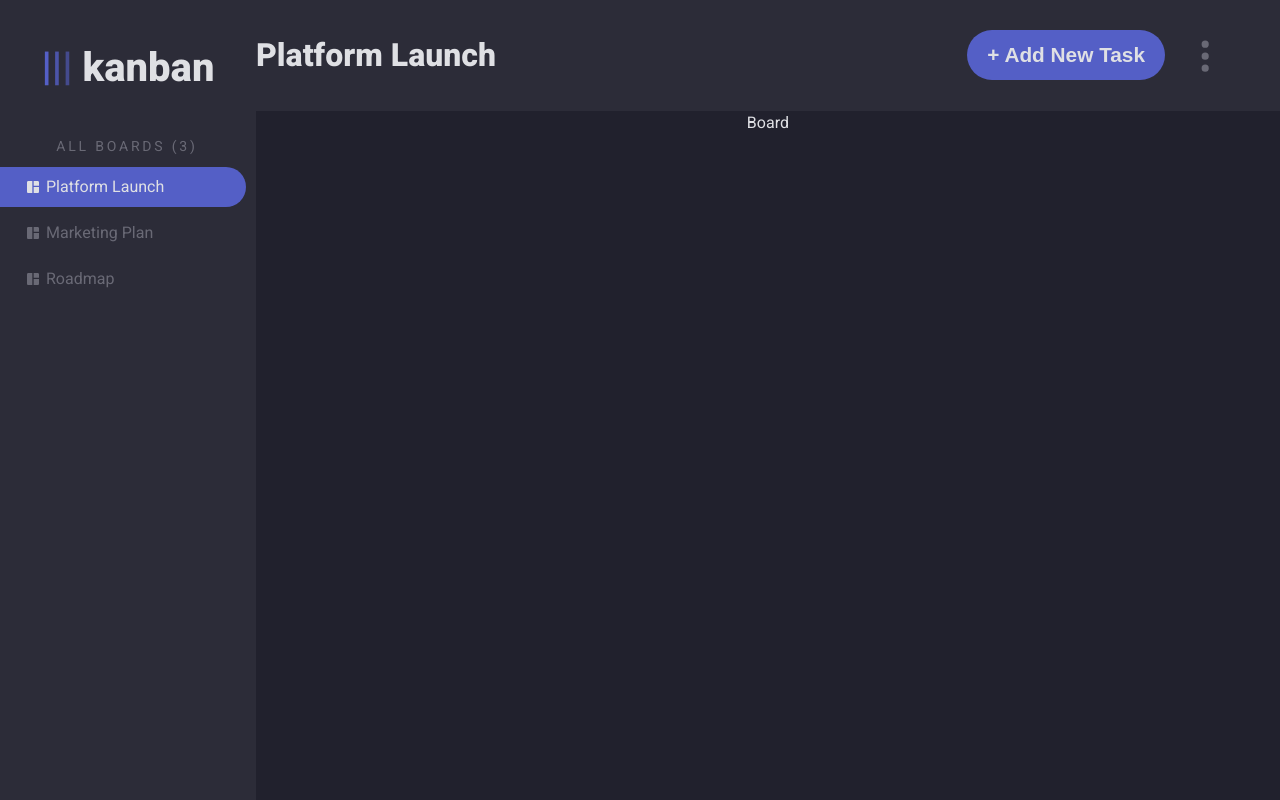
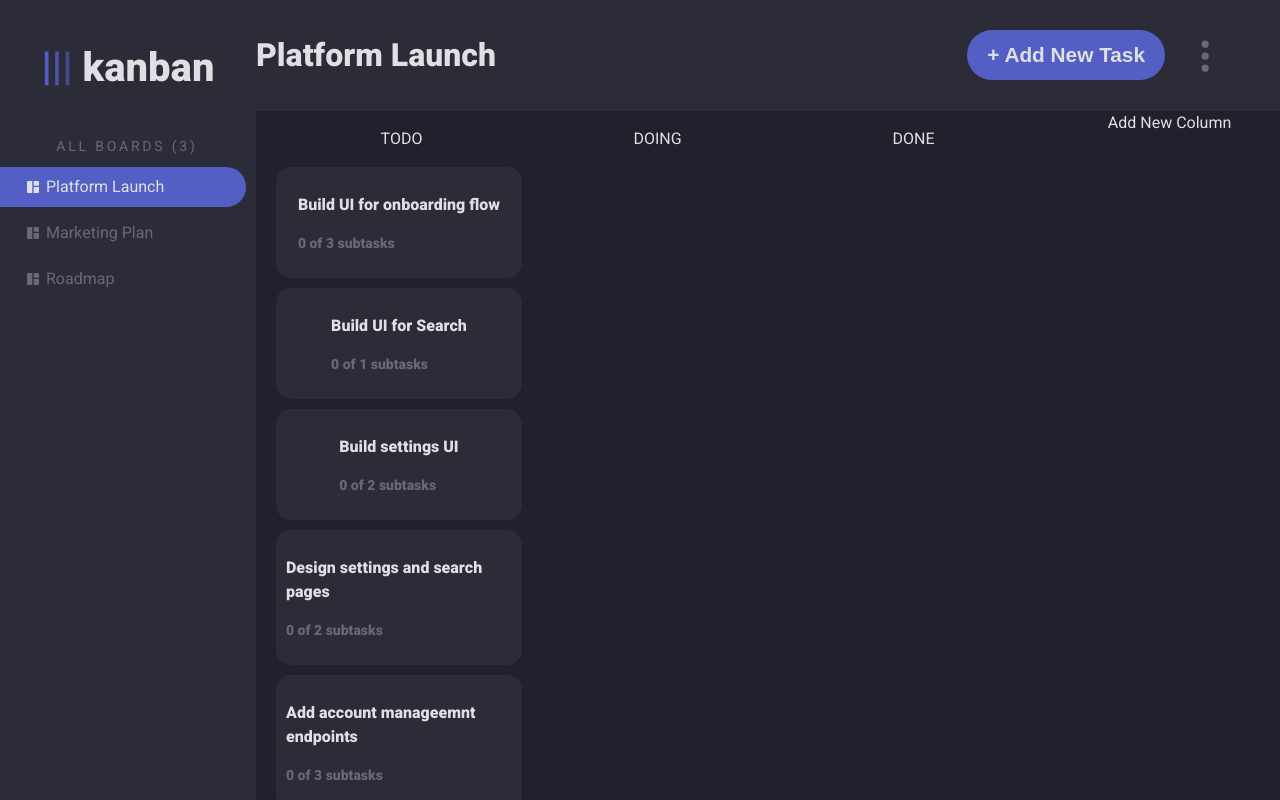
Before and after one commit to andyberaldcatelo/FrontEndChallenges-Kanban, a React (Create React App) app: page / in a window 1280 px wide. Shown: the top 800 px of the page. Built offline with nearby package versions, Linux system fonts and the light colour scheme.

Commit message:
Basic Logic between task, subtasks & boards almost done --> for next time, need to complete the styling of the tasks to match the original  && change the dataset to emulate doing and done states

```diff
--- a/src/App.tsx
+++ b/src/App.tsx
@@ -15,7 +15,7 @@ function App() {
         <Topbar />
       </div>
       <div className={classes.BoardContainer}>
-        <Board />
+        <Board tasks={boards[0].tasks} />
       </div>
     </div>
   );
--- a/src/Board/Board.module.css
+++ b/src/Board/Board.module.css
@@ -1,4 +1,8 @@
 .Board {
   background-color: var(--background-secondary-color);
   height: 90vh;
+  display: grid;
+  grid-template-columns: repeat(4, 25%);
+  column-gap: 5px;
+  padding-left: 20px;
 }
--- a/src/Board/Board.tsx
+++ b/src/Board/Board.tsx
@@ -1,8 +1,53 @@
 import React from "react";
 import classes from "./Board.module.css";
+import C_Task from "../classes/C_Task";
+import Task from "../Task/Task";
+import E_TaskState from "../Enum/E_TaskState";
 
-const Board = () => {
-  return <div className={classes.Board}>Board</div>;
+type BoardProps = {
+  tasks: C_Task[];
+};
+
+const Board = (props: BoardProps) => {
+  let todoTasks = props.tasks.filter(
+    (task) => task.status === E_TaskState.TODO
+  );
+  /* let doingTasks = props.tasks.filter(
+    (task) => task.status === E_TaskState.DOING
+  );
+  let doneTasks = props.tasks.filter(
+    (task) => task.status === E_TaskState.DONE
+  ); */
+
+  let todoTasksJSX = todoTasks.map((todoTask) => {
+    return <Task taskData={todoTask} />;
+  });
+
+  /*  let doingTasksJSX = doingTasks.map((doingTask) => {
+    return <Task taskData={doingTask} />;
+  });
+
+  let doneTasksJSX = doneTasks.map((doneTask) => {
+    return <Task taskData={doneTask} />;
+  }); */
+
+  return (
+    <div className={classes.Board}>
+      <div>
+        <p>TODO</p>
+        {todoTasksJSX}
+      </div>
+      <div>
+        <p>DOING</p>
+        {/*   {doingTasksJSX} */}
+      </div>
+      <div>
+        <p>DONE</p>
+        {/*  {doneTasksJSX} */}
+      </div>
+      <div>Add New Column</div>
+    </div>
+  );
 };
 
 export default Board;
--- /dev/null
+++ b/src/Task/Task.module.css
@@ -0,0 +1,22 @@
+.Task {
+  width: 90%;
+  border-radius: 15px;
+  padding: 10px;
+  margin: 10px 0px;
+  background-color: var(--background-primary-color);
+  display: flex;
+  justify-content: center;
+  text-align: left;
+}
+
+.TaskTitle {
+  color: var(--text-primary-color);
+  font-size: var(--text-font-size);
+  font-weight: var(--text-board-title-weight);
+}
+
+.SubtaskInfo {
+  color: var(--text-secondary-color);
+  font-size: var(--text-subtitle-size);
+  font-weight: var(--text-board-title-weight);
+}
--- /dev/null
+++ b/src/Task/Task.tsx
@@ -0,0 +1,22 @@
+import React from "react";
+import C_Task from "../classes/C_Task";
+import classes from "./Task.module.css";
+
+type TaskProps = {
+  taskData: C_Task;
+};
+
+const Task = (props: TaskProps) => {
+  return (
+    <div className={classes.Task}>
+      <div>
+        <p className={classes.TaskTitle}>{props.taskData.title}</p>
+        <p
+          className={classes.SubtaskInfo}
+        >{`${props.taskData.nbSubtasksDone} of ${props.taskData.nbSubtasks} subtasks`}</p>
+      </div>
+    </div>
+  );
+};
+
+export default Task;
--- /dev/null
+++ b/src/Utility.ts
@@ -0,0 +1,19 @@
+import C_Board from "./classes/C_Board";
+import C_GenericTask from "./classes/C_GenericTask";
+import C_Task from "./classes/C_Task";
+
+export const createGenericTask = (title: string): C_GenericTask => {
+  return new C_GenericTask(title);
+};
+
+export const createTask = (
+  title: string,
+  description: string,
+  subtasks: C_GenericTask[]
+): C_Task => {
+  return new C_Task(title, description, subtasks);
+};
+
+export const createBoard = (boardName: string, tasks: C_Task[]): C_Board => {
+  return new C_Board(boardName, tasks);
+};
--- a/src/classes/C_Board.ts
+++ b/src/classes/C_Board.ts
@@ -1,10 +1,19 @@
+import C_Task from "./C_Task";
+
 export default class C_Board {
   private _boardName: string;
+  private _tasks: C_Task[];
   private _isSelected: boolean;
   private _id: number | null;
 
-  constructor(boardName: string, isSelected?: boolean, id?: number) {
+  constructor(
+    boardName: string,
+    tasks: C_Task[],
+    isSelected?: boolean,
+    id?: number
+  ) {
     this._boardName = boardName;
+    this._tasks = tasks;
     isSelected !== undefined
       ? (this._isSelected = isSelected)
       : (this._isSelected = false);
@@ -17,6 +26,18 @@ export default class C_Board {
 
   public set isSelected(value: boolean) {
     this._isSelected = value;
+  }
+
+  public get tasks(): C_Task[] {
+    return this._tasks;
+  }
+
+  public set tasks(tasks: C_Task[]) {
+    this._tasks = tasks;
+  }
+
+  public set addTasks(task: C_Task) {
+    this._tasks.push(task);
   }
 
   public get boardName(): string {
--- /dev/null
+++ b/src/classes/C_GenericTask.ts
@@ -0,0 +1,37 @@
+import E_TaskState from "../Enum/E_TaskState";
+
+export default class C_GenericTask {
+  protected _title: string;
+  protected _status: E_TaskState;
+  protected _taskId: number | undefined;
+
+  constructor(
+    title: string,
+    status?: E_TaskState,
+    taskId?: number | undefined
+  ) {
+    this._title = title;
+    this._status = status ? status : E_TaskState.TODO;
+    this._taskId = taskId ? taskId : undefined;
+  }
+
+  public get title(): string {
+    return this._title;
+  }
+
+  public set title(value: string) {
+    this._title = value;
+  }
+
+  public get status(): E_TaskState {
+    return this._status;
+  }
+
+  public set status(value: E_TaskState) {
+    this._status = value;
+  }
+
+  public get taskId(): number | undefined {
+    return this._taskId;
+  }
+}
--- a/src/classes/C_Task.ts
+++ b/src/classes/C_Task.ts
@@ -1,23 +1,57 @@
 import E_TaskState from "../Enum/E_TaskState";
+import C_GenericTask from "./C_GenericTask";
 
-export default class C_Task {
-  private _title: string;
+export default class C_Task extends C_GenericTask {
   private _description: string;
-  private _subTasks: string[];
-  private _status: E_TaskState;
-  private _taskId: number | undefined;
+  private _subTasks: C_GenericTask[];
 
-  constructor(
-    title: string,
-    description: string,
-    subtasks?: string[],
-    status?: E_TaskState,
-    taskId?: number | undefined
-  ) {
-    this._title = title;
+  constructor(title: string, description: string, subtasks: C_GenericTask[]) {
+    super(title, E_TaskState.TODO, undefined);
     this._description = description;
-    this._subTasks = subtasks ? subtasks : [];
-    this._status = status ? status : E_TaskState.TODO;
-    this._taskId = taskId ? taskId : undefined;
+    this._subTasks = subtasks;
+  }
+
+  public get description(): string {
+    return this._description;
+  }
+
+  public set description(value: string) {
+    this._description = value;
+  }
+
+  public get subTasks(): C_GenericTask[] {
+    return this._subTasks;
+  }
+
+  public set subTasks(value: C_GenericTask[]) {
+    this._subTasks = value;
+  }
+
+  public get status(): E_TaskState {
+    let allDone: boolean;
+    let allToDo: boolean;
+
+    allDone = this._subTasks.some(
+      (subTask) => !(subTask.status === E_TaskState.TODO)
+    );
+    allToDo = this._subTasks.some(
+      (subTask) => !(subTask.status === E_TaskState.DONE)
+    );
+
+    if (allDone) return E_TaskState.DONE;
+    if (allToDo) return E_TaskState.TODO;
+    return E_TaskState.DOING;
+  }
+
+  public get nbSubtasksDone(): number {
+    let counter = 0;
+    this._subTasks.forEach((subtask) => {
+      if (subtask.status === E_TaskState.DONE) counter++;
+    });
+    return counter;
+  }
+
+  public get nbSubtasks(): number {
+    return this._subTasks.length;
   }
 }
--- a/src/database.ts
+++ b/src/database.ts
@@ -1,8 +1,109 @@
 import C_Board from "./classes/C_Board";
+import C_GenericTask from "./classes/C_GenericTask";
+import E_TaskState from "./Enum/E_TaskState";
+import { createGenericTask, createTask, createBoard } from "./Utility";
 
-let C_platformLaunch = new C_Board("Platform Launch", true, 0);
-let C_marketingPlan = new C_Board("Marketing Plan", undefined, 1);
-let C_roadMap = new C_Board("Roadmap", undefined, 2);
+let C_buildFirst = new C_GenericTask("Build First");
+let C_buildSecond = new C_GenericTask("Build Second");
+let C_buildThird = new C_GenericTask("Build Third");
+
+let C_buildUIOnboarding = createTask(
+  "Build UI for onboarding flow",
+  "Lorem ipsum, dolor sit amet consectetur adipisicing elit. Nemo, sequi! Id libero repudiandae, dicta ducimus architecto veniam repellat explicabo sint provident debitis ex vitae sunt odio, sequi quo at! Ducimus?",
+  [C_buildFirst, C_buildSecond, C_buildThird]
+);
+
+let C_buildUIForSearch = createTask(
+  "Build UI for Search",
+  "Lorem ipsum, dolor sit amet consectetur adipisicing elit. Nemo, sequi! Id libero repudiandae, dicta ducimus architecto veniam repellat explicabo sint provident debitis ex vitae sunt odio, sequi quo at! Ducimus?",
+  [C_buildFirst]
+);
+
+let C_buildSettingsUI = createTask(
+  "Build settings UI",
+  "Lorem ipsum, dolor sit amet consectetur adipisicing elit. Nemo, sequi! Id libero repudiandae, dicta ducimus architecto veniam repellat explicabo sint provident debitis ex vitae sunt odio, sequi quo at! Ducimus?",
+  [C_buildFirst, C_buildSecond]
+);
+
+let C_designSettings = createTask(
+  "Design settings and search pages",
+  "Lorem ipsum, dolor sit amet consectetur adipisicing elit. Nemo, sequi! Id libero repudiandae, dicta ducimus architecto veniam repellat explicabo sint provident debitis ex vitae sunt odio, sequi quo at! Ducimus?",
+  [C_buildFirst, C_buildSecond]
+);
+
+let C_addAccountManagement = createTask(
+  "Add account manageemnt endpoints",
+  "Lorem ipsum, dolor sit amet consectetur adipisicing elit. Nemo, sequi! Id libero repudiandae, dicta ducimus architecto veniam repellat explicabo sint provident debitis ex vitae sunt odio, sequi quo at! Ducimus?",
+  [C_buildFirst, C_buildSecond, C_buildThird]
+);
+
+let C_conductWireframeTests = createTask(
+  "Conduct 5 wireframe tests",
+  "Lorem ipsum, dolor sit amet consectetur adipisicing elit. Nemo, sequi! Id libero repudiandae, dicta ducimus architecto veniam repellat explicabo sint provident debitis ex vitae sunt odio, sequi quo at! Ducimus?",
+  [C_buildFirst]
+);
+
+let C_designOnbordingFlow = createTask(
+  "Design onboarding flow",
+  "Lorem ipsum, dolor sit amet consectetur adipisicing elit. Nemo, sequi! Id libero repudiandae, dicta ducimus architecto veniam repellat explicabo sint provident debitis ex vitae sunt odio, sequi quo at! Ducimus?",
+  [C_buildFirst, C_buildSecond, C_buildThird]
+);
+
+let C_createWireframePrototype = createTask(
+  "Create wireframe prototype",
+  "Lorem ipsum, dolor sit amet consectetur adipisicing elit. Nemo, sequi! Id libero repudiandae, dicta ducimus architecto veniam repellat explicabo sint provident debitis ex vitae sunt odio, sequi quo at! Ducimus?",
+  [C_buildFirst]
+);
+
+let C_reviewResultsUsability = createTask(
+  "Review results of usability tests and iterate",
+  "Lorem ipsum, dolor sit amet consectetur adipisicing elit. Nemo, sequi! Id libero repudiandae, dicta ducimus architecto veniam repellat explicabo sint provident debitis ex vitae sunt odio, sequi quo at! Ducimus?",
+  [C_buildFirst, C_buildSecond, C_buildThird]
+);
+
+let C_platformLaunch = new C_Board(
+  "Platform Launch",
+  [
+    C_buildUIOnboarding,
+    C_buildUIForSearch,
+    C_buildSettingsUI,
+    C_designSettings,
+    C_addAccountManagement,
+    C_designOnbordingFlow,
+    C_conductWireframeTests,
+    C_createWireframePrototype,
+    C_reviewResultsUsability,
+  ],
+  true,
+  0
+);
+
+let C_marketingPlan = new C_Board(
+  "Marketing Plan",
+  [
+    C_buildUIOnboarding,
+    C_buildUIForSearch,
+    C_designOnbordingFlow,
+    C_conductWireframeTests,
+    C_createWireframePrototype,
+  ],
+  undefined,
+  1
+);
+let C_roadMap = new C_Board(
+  "Roadmap",
+  [
+    C_buildUIForSearch,
+    C_buildSettingsUI,
+    C_designSettings,
+    C_addAccountManagement,
+    C_createWireframePrototype,
+    C_reviewResultsUsability,
+  ],
+  undefined,
+  2
+);
+
 const boards: C_Board[] = [C_platformLaunch, C_marketingPlan, C_roadMap];
 
 export default boards;
```
